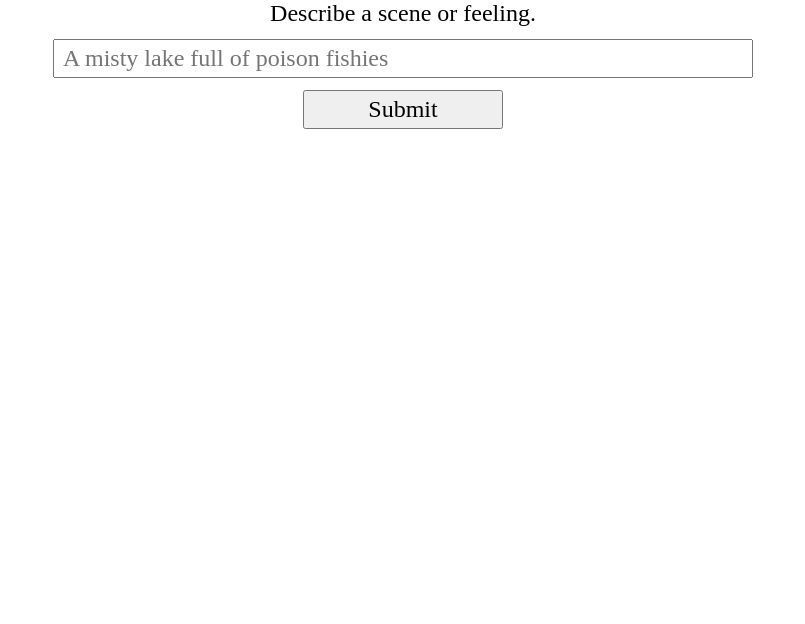
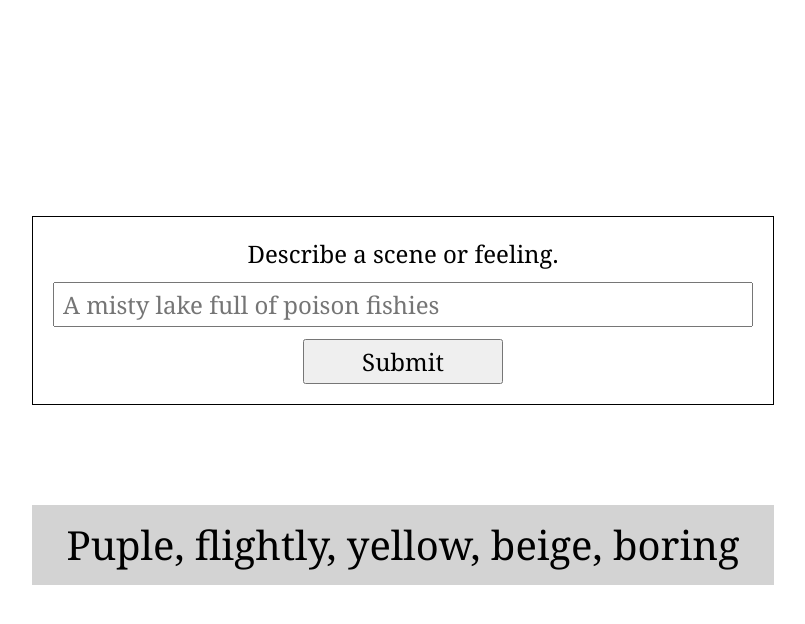
Before and after one commit to nicodann/sound-palette, a React (Vite) app: page / in a window 1280 px wide. Shown: the top 624 px of the page, without its empty margins (237-1042 px from the left). Built offline with nearby package versions, Linux system fonts and the light colour scheme.

Commit message:
Style page.

```diff
--- a/src/App.css
+++ b/src/App.css
@@ -1,7 +1,18 @@
 main {
-  max-width: 1200px;
+  display: flex;
+  justify-content: center;
+  align-items: center;
+  /* max-width: 1200px; */
+  min-height: 100vh;
   margin: 0 auto 0 auto;
-  text-align: center;
+  /* text-align: center; */
+  font-family: Cambria, Cochin, Georgia, Times, "Times New Roman", serif;
+}
+#body {
+  display: flex;
+  flex-direction: column;
+  align-items: center;
+  gap: 100px;
 }
 
 form {
@@ -9,6 +20,8 @@ form {
   flex-direction: column;
   gap: 12px;
   align-items: center;
+  border: thin black solid;
+  padding: 20px;
 }
 
 #form-input_button {
@@ -26,6 +39,18 @@ button {
   width: 200px;
 }
 
+#response {
+  font-size: 40px;
+  background-color: lightgrey;
+  padding: 10px 20px;
+  min-width: 100%;
+  min-height: 80px;
+  display: flex;
+  flex-direction: column;
+  justify-content: center;
+  align-items: center;
+}
+
 @media (min-width: 768px) {
   input {
     min-width: 700px;
--- a/src/App.tsx
+++ b/src/App.tsx
@@ -8,21 +8,41 @@ type FormValues = {
 
 function App() {
   const [formValues, setFormValues] = useState<FormValues>({ prompt: "" });
-  const [aiResponse, setAiResponse] = useState("");
+  const [aiResponse, setAiResponse] = useState<
+    { adjective: string; colour: string }[]
+  >([]);
 
   const handleSubmit = async (e: React.SubmitEvent<HTMLFormElement>) => {
     e.preventDefault();
     console.log("form submitted", formValues);
     const answer = await postAiQuery({ query: formValues.prompt });
-    setAiResponse(answer.result);
+    setAiResponse(answer);
   };
 
   useEffect(() => {
     console.log("RESPONSE:", aiResponse);
   }, [aiResponse]);
 
+  const adjectives = aiResponse?.map((item) => item.adjective).join(", ") ?? "";
+  const colours = aiResponse?.map((item) => item.colour);
+
+  console.log("COLOURS:", colours);
+  console.log("ADJECTIVES:", adjectives);
+
+  let percentage = 0;
+  let backgroundGradientString = "linear-gradient(90deg, ";
+
+  for (let i = 0; i < colours.length; i++) {
+    backgroundGradientString += `${colours[i]} ${percentage}%`;
+    percentage += 20;
+    backgroundGradientString += i < colours.length - 1 ? "," : ")";
+  }
+
+  console.log("BACKGROUND GRADIENT STRING:", backgroundGradientString);
+
   return (
-    <main>
+    <main style={{ background: backgroundGradientString }}>
+      <div id="body">
         <form onSubmit={handleSubmit}>
           <p>Describe a scene or feeling.</p>
           <input
@@ -37,8 +57,10 @@ function App() {
             }
           />
           <button type="submit">Submit</button>
-        <div>{aiResponse}</div>
         </form>
+        {/* <div id="response">{adjectives}</div> */}
+        <div id="response">Puple, flightly, yellow, beige, boring</div>
+      </div>
     </main>
   );
 }
--- a/src/index.css
+++ b/src/index.css
@@ -56,3 +56,8 @@
   padding: 0;
   font: inherit;
 }
+
+html,
+body {
+  min-height: 100vh;
+}
```
Lines whose indentation alone changed are shown as unchanged.
